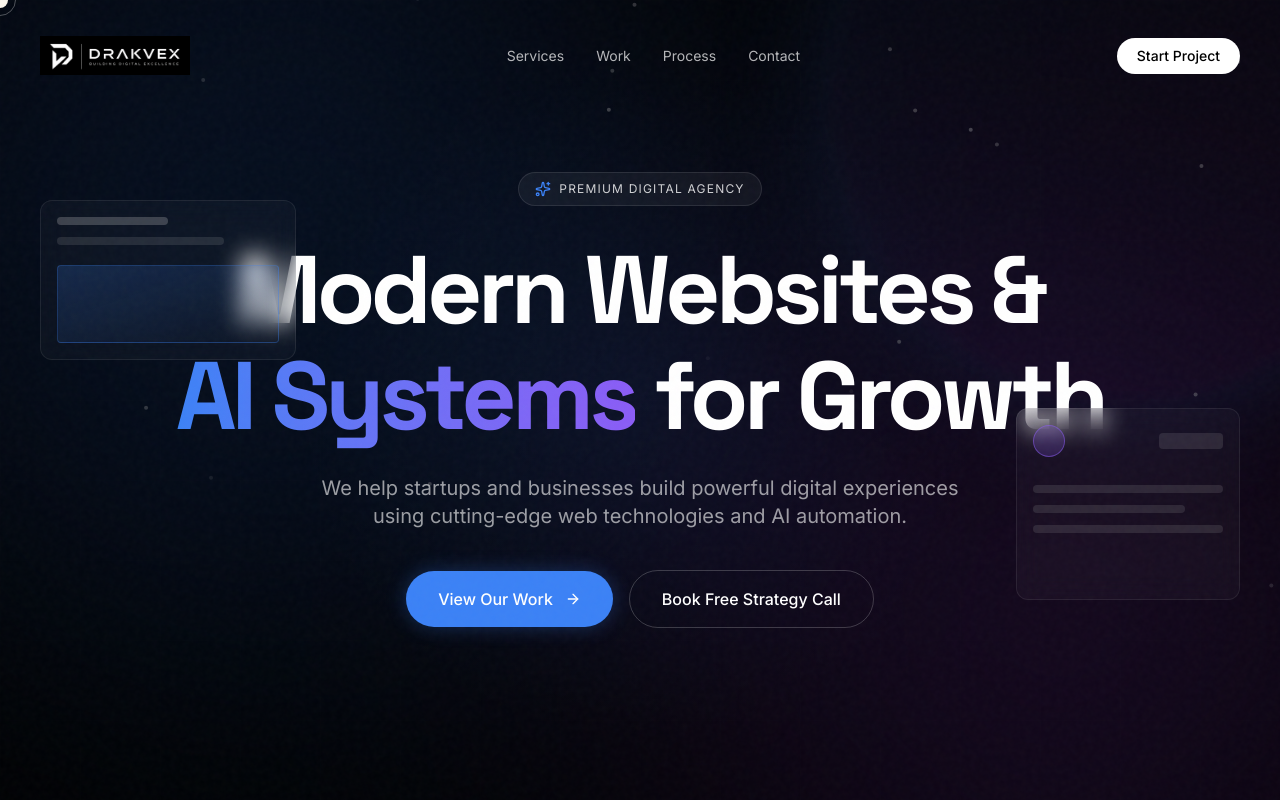
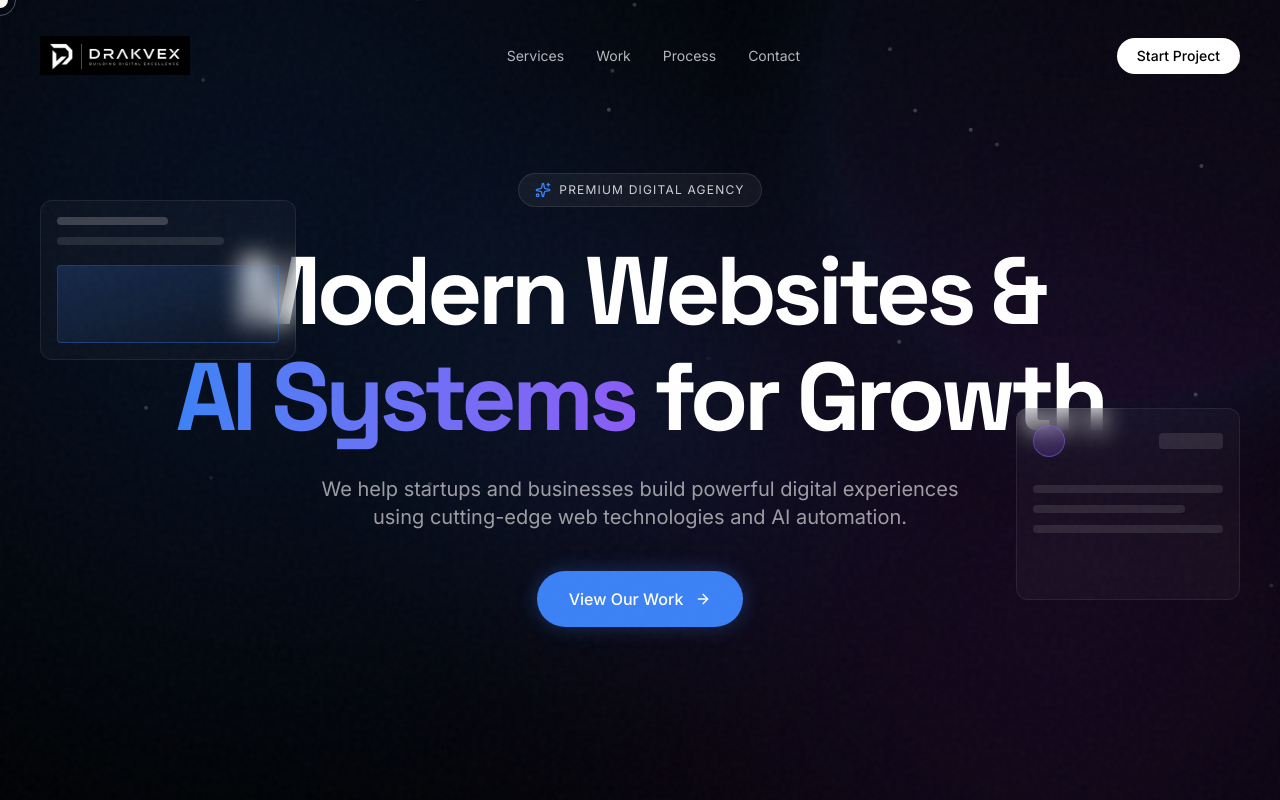
Before and after one commit to hellodrakvex-oss/drakvex, a Next.js app: page / in a window 1280 px wide. Shown: the top 800 px of the page. Built offline with nearby package versions, Linux system fonts and the light colour scheme.

Commit message:
Remove 'Book Free Strategy Call' button
Removed the 'Book Free Strategy Call' button from the Hero component.

```diff
--- a/src/components/Hero.tsx
+++ b/src/components/Hero.tsx
@@ -145,9 +145,7 @@ useEffect(() => {
     <ArrowRight className="w-4 h-4 ml-1 group-hover:translate-x-1 transition-transform" />
   </MagneticButton>
 </a>
-          <MagneticButton variant="outline" className="w-full sm:w-auto py-4 px-8 text-base">
-            Book Free Strategy Call
-          </MagneticButton>
+
         </motion.div>
       </motion.div>
 
```
